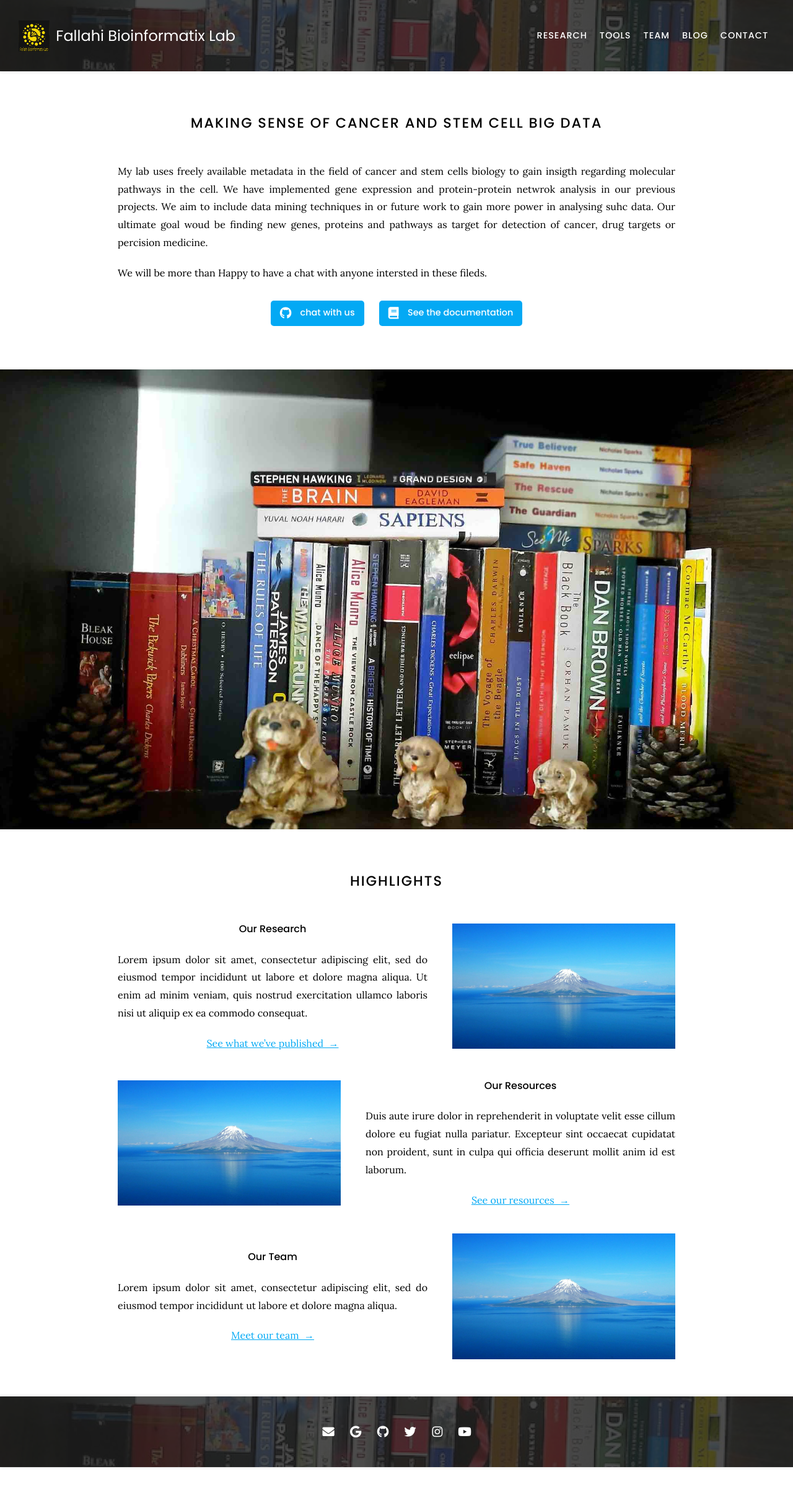
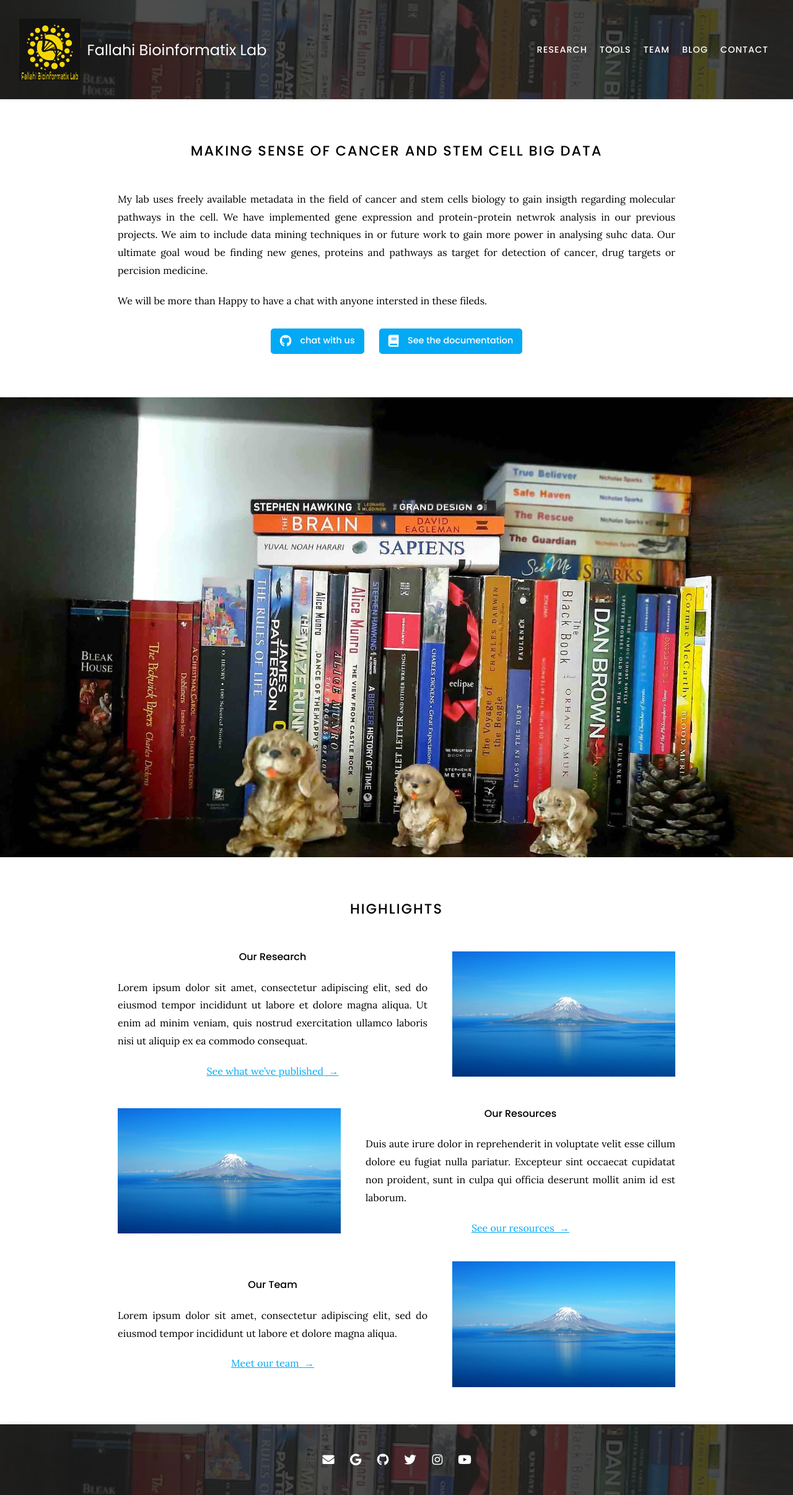
Before and after one commit to Hossein-Fallahi/Fallahi-Bioinformatics-Lab, a Jekyll site: the page built from index.md, in a window 1280 px wide. Shown: the whole page at 62% size. Built offline with Jekyll 4.4.1, drawn with Linux system fonts in a browser that asks for light colours; nearby versions of some CDN libraries; before the commit the page ends 2367 px from its top, so only the background shows below that.

Commit message:
Update header.scss

```diff
--- a/css/header.scss
+++ b/css/header.scss
@@ -23,8 +23,8 @@
     @include inline-flex-center;
 
     .logo {
-      max-width: 100%;
-      height: 50px;
+      max-width: 150%;
+      height: 100px;
     }
 
     .logo_text {
```
